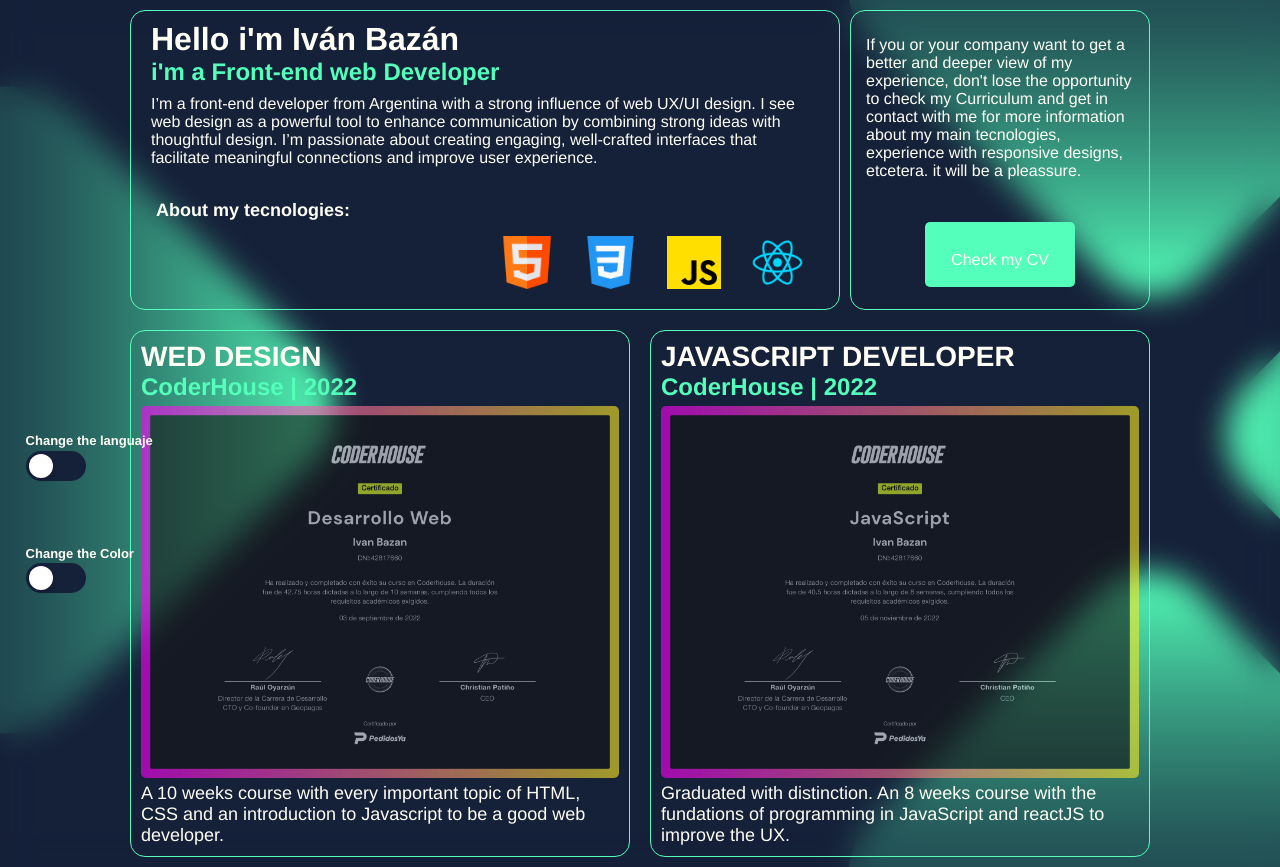
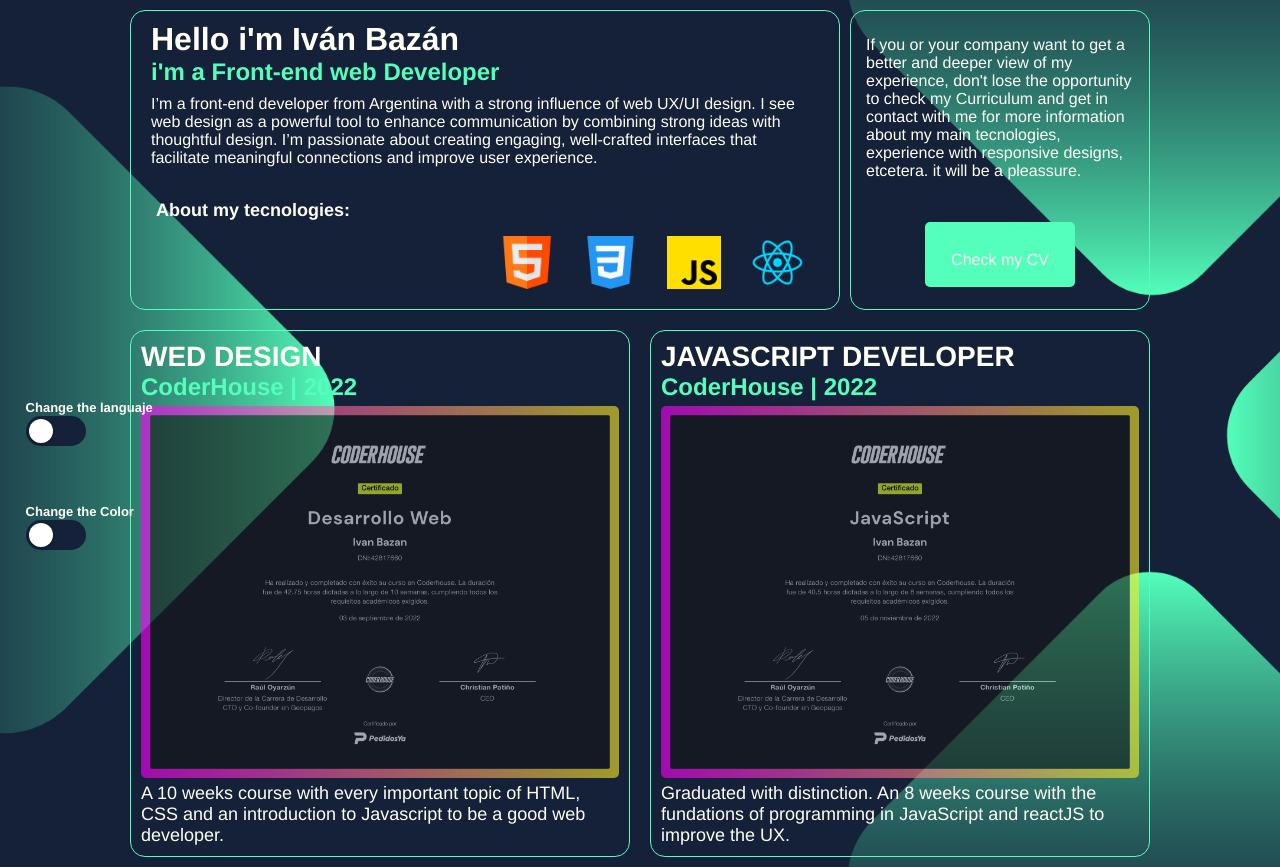
Before and after one commit to realwarrior655/personal-Portfolio, a plain HTML site: page index.html in a window 1280 px wide. Drawn offline with Linux system fonts and the light colour scheme.

Commit message:
arreglando detaller esteticos

```diff
--- a/_desktop_dark.scss
+++ b/_desktop_dark.scss
@@ -30,7 +30,6 @@
     body {
         background-image: url("images/background-pic-dark.png");
         background-size:cover;
-        backdrop-filter: blur(16px);
         background-attachment: scroll;
         animation: Op0To100 0.2s ease-in;
         display: grid;
--- a/_desktop_light.scss
+++ b/_desktop_light.scss
@@ -1,7 +1,4 @@
 //-----------------------DESKTOP---------------------
-
-@media (min-width: 835px) {
-
     //Generalidades
     *{
         background-color: transparent;
@@ -24,11 +21,13 @@
         }
     }
 
+@media (min-width: 835px) {
+
+
 
     body {
         background-image: url("/documents/_background-pic-light.png");
         background-size:cover;
-        backdrop-filter: blur(16px);
         background-attachment: scroll;
         animation: Op0To100 0.2s ease-in;
         display: grid;
--- a/index.html
+++ b/index.html
@@ -3,6 +3,7 @@
 <head>
     <meta charset="UTF-8">
     <meta name="viewport" content="width=device-width, initial-scale=1.0">
+    <link rel="icon" href="images/favicon.ico" type="image/x-icon">
     <title>Iván Bazán: Front-end Web Developer</title>
     <link rel="stylesheet" href="style_sheet_dark.css" id="change">
 </head>
```
Also changed, not shown: images/favicon.ico (added), style_sheet_dark.css, style_sheet_light.css, 2 other files. Lines whose indentation alone changed are shown as unchanged.
